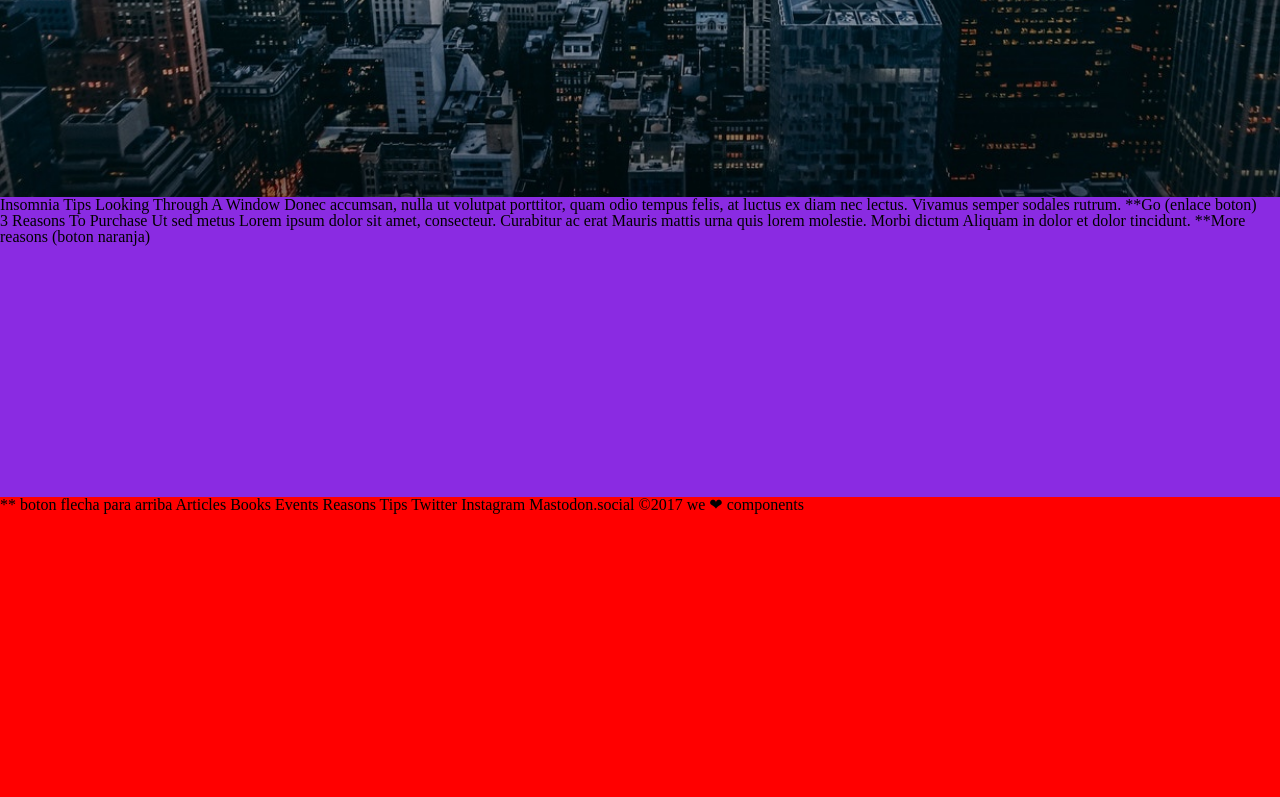
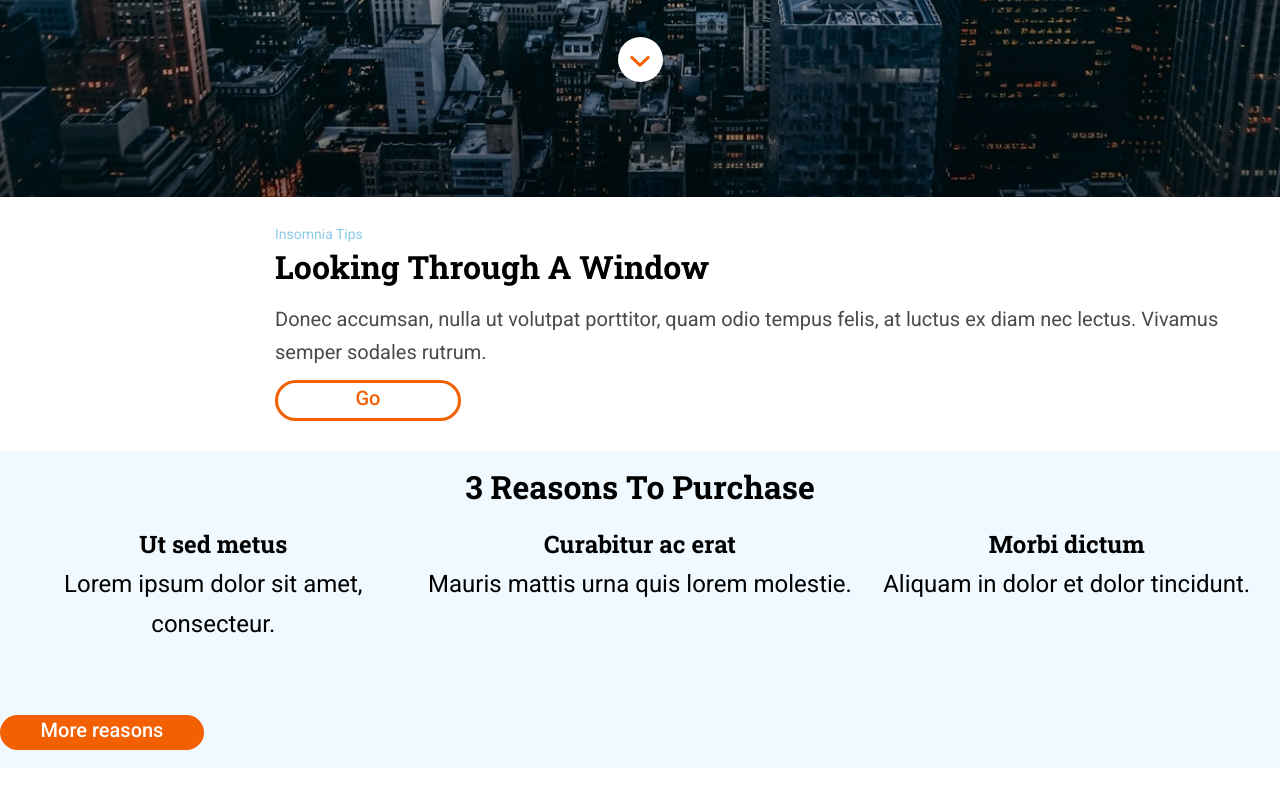
Before and after one commit to Adalab/modulo-1-evaluacion-final-eugedallasta, a website: page docs/index.html in a window 1280 px wide. Shown: the part 603-1400 px from the top of the page. After the commit the page ends 1371 px from the top, so only its background shows below. Drawn offline with Linux system fonts and the light colour scheme.

Commit message:
add main

```diff
--- a/docs/index.html
+++ b/docs/index.html
@@ -4,7 +4,6 @@
     <meta charset="UTF-8" />
     <meta name="viewport" content="width=device-width, initial-scale=1" />
     <title>Final Test</title>
-    <link href="link" rel="preconnect" href="https://fonts.gstatic.com" />
     <link
       href="https://fonts.googleapis.com/css2?family=Roboto+Slab:wght@700&family=Roboto:wght@400;500&display=swap"
       rel="stylesheet"
@@ -15,7 +14,7 @@
   <body>
     <header class="modulo1">
       <div class="menu-hamburguesa">
-        <a href="https://adalab.es/" class="link-menu"
+        <a href="https://adalab.es/" target="_blank" class="link-menu"
           ><img class="menu" src="assets/images/ico-menu.svg" alt="Menu"
         /></a>
       </div>
@@ -25,7 +24,7 @@
       <h3 class="h3">In hac habitasse platea dictumst.</h3>
 
       <div class="scroll-down">
-        <a href="#" class="link"
+        <a href="#reason" class="link"
           ><img
             class="scroll"
             src="./assets/images/ico-scroll-down.svg"
@@ -36,75 +35,47 @@
 
     <main class="main">
       <section class="modulo2">
-        Insomnia Tips Looking Through A Window Donec accumsan, nulla ut volutpat
-        porttitor, quam odio tempus felis, at luctus ex diam nec lectus. Vivamus
-        semper sodales rutrum. **Go (enlace boton)
+        <h4 class="h4">Insomnia Tips</h4>
+        <h2 class="h2-modulo2">Looking Through A Window</h2>
+
+        <p class="p-modulo2">
+          Donec accumsan, nulla ut volutpat porttitor, quam odio tempus felis,
+          at luctus ex diam nec lectus. Vivamus semper sodales rutrum.
+        </p>
+
+        <a href="#" class="go">Go</a>
       </section>
-      <section class="modulo3">
-        3 Reasons To Purchase Ut sed metus Lorem ipsum dolor sit amet,
-        consecteur. Curabitur ac erat Mauris mattis urna quis lorem molestie.
-        Morbi dictum Aliquam in dolor et dolor tincidunt. **More reasons (boton
-        naranja)
+
+      <section id="reason" class="modulo3">
+        <h2 class="h2-modulo3">3 Reasons To Purchase</h2>
+
+        <article class="item1">
+          <h4 class="h4-modulo3">Ut sed metus</h4>
+          <p class="p-modulo3">Lorem ipsum dolor sit amet, consecteur.</p>
+        </article>
+
+        <article class="item2">
+          <h4 class="h4-modulo3">Curabitur ac erat</h4>
+          <p class="p-modulo3">Mauris mattis urna quis lorem molestie.</p>
+        </article>
+
+        <article class="item3">
+          <h4 class="h4-modulo3">Morbi dictum</h4>
+          <p class="p-modulo3">Aliquam in dolor et dolor tincidunt.</p>
+        </article>
+
+        <a href="#" class="more-reason">More reasons</a>
       </section>
     </main>
-    <footer class="footer">
+
+
+
+
+
+
+    <!-- <footer class="footer">
       ** boton flecha para arriba Articles Books Events Reasons Tips Twitter
       Instagram Mastodon.social ©2017 we ❤︎ components
-    </footer>
-
-    <!-- <div class="page">
-      <header class="page__header">
-        <img src="./assets/images/logo-adalab.png" alt="Adalab">
-        <h1>Bienvenidos a Adalab</h1>
-      </header>
-
-      <main class="page__main">
-        <h2>Este es el starter kit de Adalab</h2>
-        <p>Lo usamos para aprender:</p>
-        <ul class="main__list">
-          <li>Sass</li>
-          <li>HTML partials</li>
-          <li>Gulp</li>
-          <li>y muchas cosas más</li>
-        </ul>
-        <p>Si quieres saber cúales son las rutas correctas para:</p>
-        <ul class="main__list">
-          <li>
-            una <code class="code">&lt;img /&gt;</code> mira el fichero
-            <code class="code">./src/html/partials/header.html</code>.
-          </li>
-          <li>
-            y para un <code class="code">background-image</code> mira el fichero
-            <code class="code">./src/html/scss/layout/_page.scss</code>.
-          </li>
-        </ul>
-        <p>
-          Si quieres saber cómo usar un partial HTML dentro de otro partial, busca en la carperta
-          <code class="code">./src/html/index.html</code> y
-          <code class="code">./src/html/partials/main.html</code>, y verás cómo estamos creando estos
-          enlaces:
-        </p>
-        <ul class="main__list">
-          <li>
-            <a class="link__adalab" href="https://adalab.es">Adalab</a>
-
-          </li>
-          <li>
-            <a class="" href="./more-info.html">Más info del starter kit</a>
-
-          </li>
-        </ul>
-      </main>
-
-      <footer class="page__footer">
-        <small>
-          &copy; Todos los derechos reservados
-          <a class="link__adalab" href="https://adalab.es">Adalab</a>
-
-        </small>
-      </footer>
-
-    </div>
-    <script src="./assets/js/main.js"></script> -->
+    </footer> -->
   </body>
 </html>
--- a/src/scss/layout/_header.scss
+++ b/src/scss/layout/_header.scss
@@ -9,46 +9,64 @@
   align-items: center;
 }
 .h1 {
-  width: 290px;
-  height: 110px;
   color: $white;
-  font-size: 42px;
+  font-size: 2.625rem;
   text-align: center;
   font-family: $font-roboto-slab;
   font-weight: bold;
-  background-color: blueviolet;
+  margin-top: 220px;
 }
 .proxy {
   display: block;
+  margin-top: 10px;
 }
 .h3 {
   color: $white;
-  font-size: 16px;
+  font-size: 1rem;
   text-align: center;
   font-family: $font-roboto;
   font-weight: normal;
-  background-color: red;
+  margin-top: 15px;
 }
 .scroll-down {
   width: 45px;
   height: 45px;
   background-color: $white;
   border-radius: 25px;
+  margin-top: 55px;
 }
 .scroll {
   width: 20px;
   height: 11.7px;
-  margin: 18px 12px;
+  margin: 18px 10px;
+  padding: 1px 2px;
 }
-.menu-hamburguesa{
+.menu-hamburguesa {
   width: 44px;
   height: 44px;
-  padding: 15px 14px;
   background-color: $cerulean;
+  position: fixed;
+  top: 0;
+  left: 0;
 }
-.menu{
-  width: 16px;
-  height: 14px;
+.menu {
+  width: 18px;
+  height: 16px;
   object-fit: contain;
+  padding: 10px;
+  margin: 4px;
+}
+@media all and (min-width: 768px) {
+  .h1 {
+    font-size: 5rem;
+  }
+  .h3 {
+    font-size: 1.5rem;
+  }
+}
 
+@media all and (min-width: 1200px) {
+  .h1 {
+    font-size: 6.25rem;
+  }
 }
--- /dev/null
+++ b/src/scss/layout/_main-mod2.scss
@@ -0,0 +1,84 @@
+.main {
+  background-color: $white;
+  width: 100%;
+  height: 300px;
+}
+.h4 {
+  font-size: 0.875rem;
+  color: $lightblue;
+  font-family: $font-roboto;
+  margin-top: 30px;
+  margin-left: 15px;
+}
+
+.h2-modulo2 {
+  font-size: 1.5rem;
+  color: $k;
+  font-family: $font-roboto-slab;
+  margin-top: 10px;
+  margin-left: 15px;
+}
+.p-modulo2 {
+  font-size: 1.125rem;
+  color: $greyish-brown;
+  font-family: $font-roboto;
+  margin-top: 20px;
+  margin-left: 15px;
+  line-height: 1.67;
+}
+.go {
+  background-color: $white;
+  border: 3px solid $c;
+  color: $c;
+  display: inline-block;
+  padding: 5px 10px;
+  font-size: 1.25rem;
+  text-align: center;
+  width: 76px;
+  height: 25px;
+  border-radius: 22.5px;
+  text-decoration: none;
+  margin-top: 10px;
+  margin-left: 15px;
+  font-family: $font-roboto;
+  font-weight: 500;
+  transition: color ease 0.8s;
+}
+.go:hover {
+    color: black;}
+
+@media all and (min-width: 768px) {
+  .h4 {
+    margin-left: 39px;
+  }
+  .h2-modulo2 {
+    margin-left: 39px;
+    font-size: 1.625rem;
+  }
+  .p-modulo2 {
+    margin-left: 39px;
+    font-size: 1.25rem;
+  }
+  .go {
+    margin-left: 39px;
+    width: 91px;
+  }
+}
+
+@media all and (min-width: 1200px) {
+  .h4 {
+    margin-left: 275px;
+  }
+  .h2-modulo2 {
+    margin-left: 275px;
+    font-size: 2rem;
+  }
+  .p-modulo2 {
+    margin-left: 275px;
+
+  }
+  .go {
+    margin-left: 275px;
+    width: 160px;
+  }
+}
--- /dev/null
+++ b/src/scss/layout/_main-mod3.scss
@@ -0,0 +1,88 @@
+.modulo3 {
+  background-color: $ice-blue;
+  margin-top: 30px;
+  display: grid;
+  grid-template-columns: 1fr;
+  grid-template-rows: 20%;
+}
+
+.h2-modulo3 {
+  font-size: 1.5rem;
+  font-family: $font-roboto-slab;
+  font-weight: bold;
+  margin: 20px 15px 90px 15px;
+  text-align: center;
+}
+
+.h4-modulo3 {
+  font-family: $font-roboto-slab;
+  font-size: 1.125rem;
+  font-weight: bold;
+  line-height: 1.67;
+  text-align: center;
+  color: $k;
+  margin-top: 10px;
+}
+
+.p-modulo3 {
+  font-family: $font-roboto;
+  font-size: 1.125rem;
+  line-height: 1.67;
+  text-align: center;
+  color: $k;
+}
+
+.more-reason {
+  background-color: $c;
+  color: $white;
+  display: inline-block;
+  padding: 5px 10px;
+  font-size: 1.25rem;
+  text-align: center;
+  width: 184px;
+  height: 25px;
+  border-radius: 22.5px;
+  text-decoration: none;
+  margin-top: 10px;
+  font-family: $font-roboto;
+  font-weight: 500;
+  transition: background-color ease 0.8s;
+
+}
+.more-reason:hover {
+  background-color: $dark-grey-blue;
+}
+
+@media all and (min-width: 768px) {
+  .modulo3 {
+    grid-template-columns: 1fr 1fr 1fr;
+    grid-template-rows: 20% 60% 20%;
+  }
+  .h2-modulo3 {
+    grid-column: 1/4;
+    font-size: 1.625rem;
+  }
+  .item1 {
+  }
+  .item2 {
+  }
+  .item3 {
+  }
+  .more-reason {
+    grid-column: 1/4;
+  }
+  .h4-modulo3, .p-modulo3{
+      font-size: 1.25rem;
+  }
+}
+
+@media all and (min-width: 1200px) {
+  .h2-modulo3 {
+   font-size: 2rem;
+
+  }
+  .h4-modulo3, .p-modulo3{
+      font-size: 1.5rem;
+
+  }
+}
--- a/src/scss/layout/_main.scss
+++ /dev/null
@@ -1,5 +0,0 @@
-.main{
-    background-color: blueviolet;
-    width: 100%;
-    height: 300px;
-}
--- a/src/scss/main.scss
+++ b/src/scss/main.scss
@@ -1,5 +1,6 @@
 @import 'core/reset';
 @import 'core/variables';
 @import 'layout/header';
-@import 'layout/main';
+@import 'layout/main-mod2';
+@import 'layout/main-mod3';
 @import 'layout/footer';
```
Also changed, not shown: src/html/index.html (+39 -20 lines), docs/assets/css/main.css.
